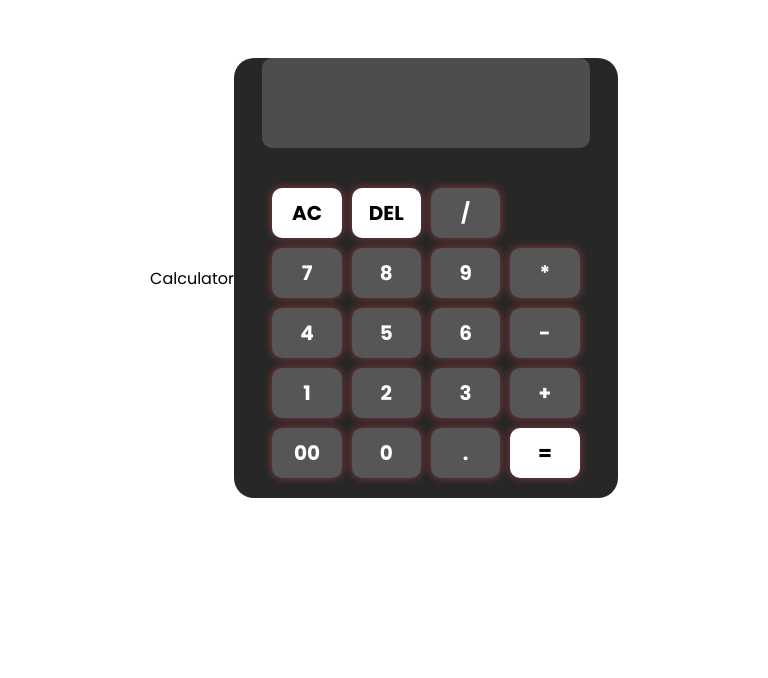
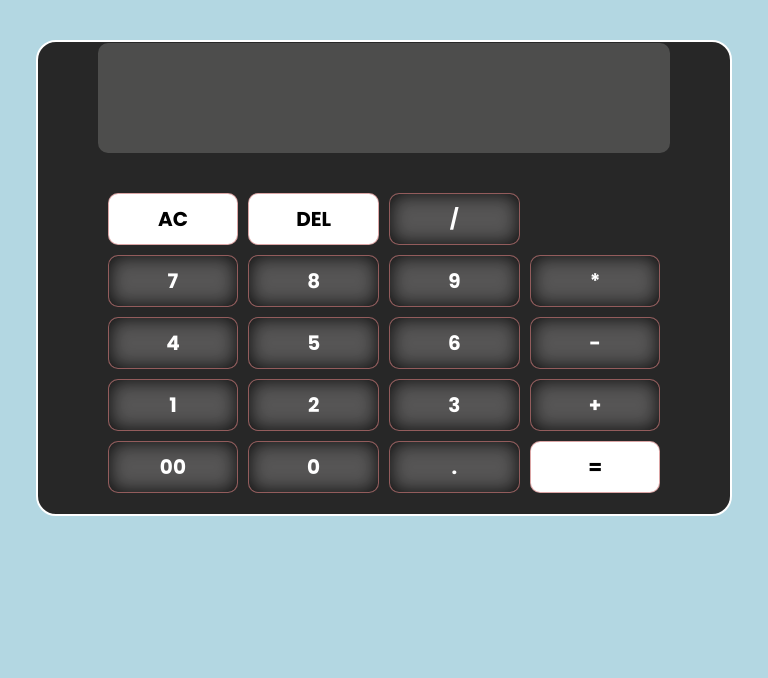
Before and after one commit to bhargavx23/calculator, a plain HTML site: page index.html in a window 768 px wide. Shown: the part 122-800 px from the top of the page. Drawn offline with Linux system fonts and the light colour scheme.

Commit message:
Update style.css

```diff
--- a/style.css
+++ b/style.css
@@ -8,13 +8,25 @@ body {
   display: flex;
   justify-content: center;
   align-items: center;
-  height: 100vh;width: 100%;
-  background-color: rgb(255, 255, 255);
+  height: 100vh;
+  width: 100%;
+  background-color: rgb(179, 215, 226);
+  position: relative;
+}
+.title {
+  text-align: center;
+  position: absolute;
+  top: 40px;
+  left: 50px;
+  margin: auto;
+  font-weight: bold;
+  font-size: 6vw;
 }
 .container {
-    height:59%;
+  height: 59%;
   width: 20%;
   background: rgb(39, 39, 39);
+  border: 2px solid white;
   display: flex;
   flex-direction: column;
   justify-content: center;
@@ -37,79 +49,88 @@ body {
   font-size: 29px;
   font-weight: bold;
 }
-#clear,#delete,#equals{
+#clear,
+#delete,
+#equals {
   background: white;
   color: black;
+  box-shadow: none;
 }
-
 
 .buttons {
   display: grid;
   width: 80%;
   /* height: 100%; */
   padding: 20px;
-  grid-template-rows: repeat(5,1fr);
-grid-template-columns: repeat(4,1fr);
+  grid-template-rows: repeat(5, 1fr);
+  grid-template-columns: repeat(4, 1fr);
   gap: 15px;
 }
 .buttons button {
   background: rgba(100, 99, 99, 0.781);
-  box-shadow: 0px 0px 9px rgba(245, 80, 80, 0.5);
+  box-shadow: 0px 0px 19px rgba(0, 0, 0, 0.911) inset;
   border: none;
+  border: 1px solid rgba(192, 99, 99, 0.575);
+
   outline: none;
-  padding:  10px ;
+  padding: 10px;
   font-family: poppins, Arial, sans-serif;
   font-weight: 700;
-  border-radius:10px;
+  border-radius: 10px;
   font-size: 20px;
   color: white;
   transition: 0.5s ease;
 }
-.buttons button:hover{
+.buttons button:hover {
   background: rgb(243, 124, 124);
-
 }
-.buttons button:active{
+.buttons button:active {
   transform: scale(0.9);
 }
-@media screen and (max-width:768px) {
-  body{
+
+@media screen and (max-width: 768px) {
+  body {
     height: 100vh;
     width: 100%;
     align-content: center;
+    justify-content: center;
   }
   .container {
-    width: 80%;
-    height: 55%;
+    min-width: 90%;
+    min-height: fit-content;
   }
   #display {
-    width: 80%;
+    min-width: 80%;
+    max-height: 60px;
     font-size: 24px;
   }
   .buttons {
     width: 80%;
-    grid-template-columns: repeat(4,1fr);
+    grid-template-columns: repeat(4, 1fr);
     gap: 10px;
   }
 }
 
-@media screen and (min-width:700px) and (max-width: 1024px) {
-  body{
+@media screen and (min-width: 700px) and (max-width: 1024px) {
+  body {
     height: 100vh;
     width: 100%;
+    justify-content: center;
     align-content: center;
   }
   .container {
+    /* max-width: fit-content; */
     width: 50%;
-    height: 55%;
+    /* max-height: fit-content; */
   }
   #display {
-    width: 80%;
+    max-width: 80%;
+    max-height: 50%;
     font-size: 24px;
   }
   .buttons {
-    width: 80%;
-    grid-template-columns: repeat(4,1fr);
+    min-width: max-content;
+    grid-template-columns: repeat(4, 1fr);
     gap: 10px;
   }
 }
```
Lines whose indentation alone changed are shown as unchanged.
